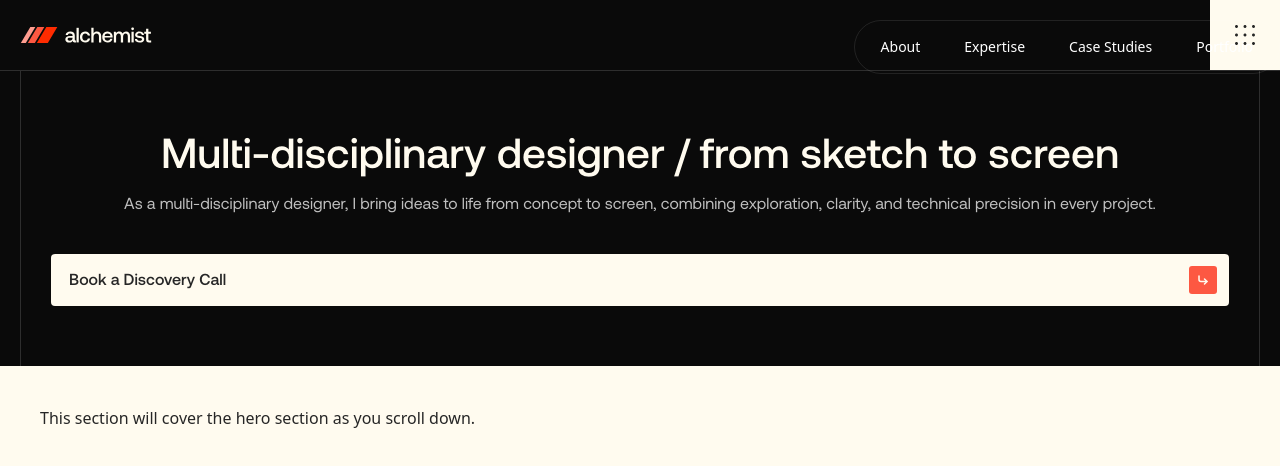
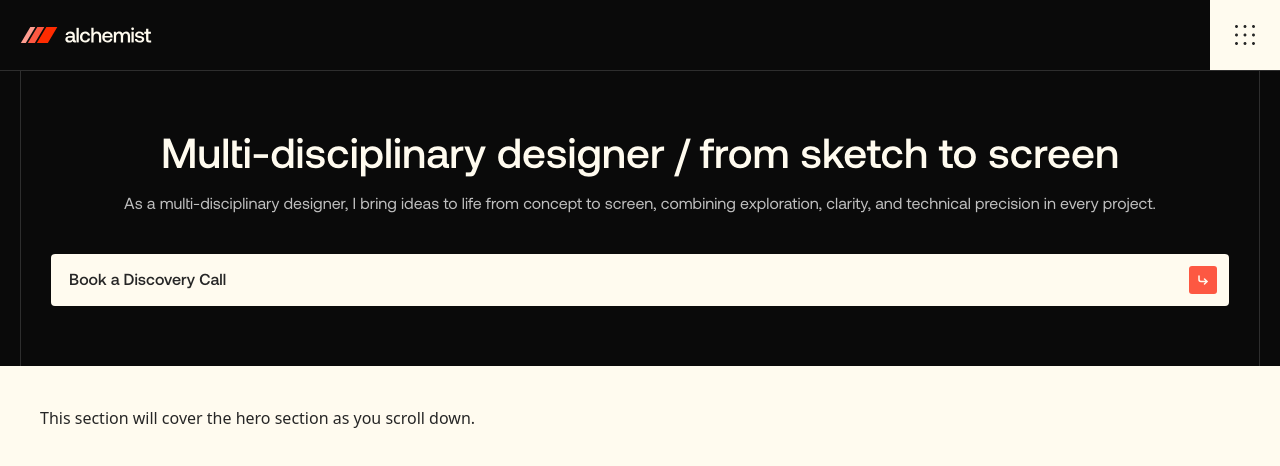
Before and after one commit to alif-firdaus/alchemist-new, a Next.js app: page / in a window 1280 px wide. Shown: the top 466 px of the page. Built offline with nearby package versions, Linux system fonts and the light colour scheme.

Commit message:
fix: removing unnecessary components

```diff
--- a/components/molecules/navbar.tsx
+++ b/components/molecules/navbar.tsx
@@ -1,6 +1,6 @@
 "use client";
 
-import { useState, useEffect } from "react";
+import { useState } from "react";
 import Link from "next/link";
 import Image from "next/image";
 
@@ -38,9 +38,6 @@ function Navbar() {
 
 	// Navbar Mobile View //
 	const [isOpen, setOpen] = useState(false);
-
-	// Store scroll position //
-	let scrollPosition = 0;
 
 	// Navbar Toggle //
 	const toggleMenu = () => {
@@ -80,38 +77,6 @@ function Navbar() {
 			);
 		}
 	};
-
-	// Navbar Background and Scroll Direction //
-	const [scrolling, setScrolling] = useState(false);
-	const [scrollDirection, setScrollDirection] = useState("up");
-
-	const handleScroll = () => {
-		const currentScrollY = window.scrollY;
-		if (currentScrollY > 0) {
-			setScrolling(true);
-		} else {
-			setScrolling(false);
-		}
-
-		if (currentScrollY > scrollPosition) {
-			setScrollDirection("down");
-		} else {
-			setScrollDirection("up");
-		}
-		scrollPosition = currentScrollY;
-	};
-
-	useEffect(() => {
-		let scrollPosition = 0;
-		if (window.scrollY > 0) {
-			setScrolling(true);
-		}
-
-		window.addEventListener("scroll", handleScroll);
-		return () => {
-			window.removeEventListener("scroll", handleScroll);
-		};
-	}, []);
 
 	return (
 		<>
@@ -209,7 +174,7 @@ function Navbar() {
 							</div>
 							<div className="flex w-full h-[70px] items-center justify-center border-b-[1px] border-dark-border">
 								<Image
-									src={dribbble}
+									src={x}
 									alt="X"
 									title="X"
 									priority={true}
@@ -235,53 +200,6 @@ function Navbar() {
 			{/* <-- ==== Navbar Mobile End ==== --> */}
 
 			{/* <-- ==== Navbar Desktop Start ==== --> */}
-			<nav
-				className={`hidden lg:flex fixed w-full px-sectionpxlg 2xl:px-sectionpx2xl z-[100] py-5 items-center justify-between transition-all duration-300 ${
-					scrolling
-						? "bg-bgbase bg-opacity-25 backdrop-blur-2xl"
-						: "bg-transparent"
-				} ${
-					scrollDirection === "down"
-						? "-translate-y-full"
-						: "translate-y-0"
-				}`}
-			>
-				<Link href="/">
-					<div className="w-fit h-fit pb-[2px]"></div>
-				</Link>
-
-				{/* <-- === Navbar Desktop Links Start === --> */}
-				<div className="flex items-center justify-center rounded-full border border-white border-opacity-10 gap-1 p-[6px]">
-					<Link href="/about">
-						<div className="flex items-center justify-center px-5 rounded-full bg-inherit py-[10px] hover:bg-white hover:bg-opacity-[0.07] duration-300 cursor-pointer">
-							<p className="text-sm text-white">About</p>
-						</div>
-					</Link>
-
-					<Link href="/expertise">
-						<div className="flex items-center justify-center px-5 rounded-full bg-inherit py-[10px] hover:bg-white hover:bg-opacity-[0.07] duration-300 cursor-pointer">
-							<p className="text-sm text-white">Expertise</p>
-						</div>
-					</Link>
-
-					<Link href="/#case-studies">
-						<div className="flex items-center justify-center px-5 rounded-full bg-inherit py-[10px] hover:bg-white hover:bg-opacity-[0.07] duration-300 cursor-pointer">
-							<p className="text-sm text-white">Case Studies</p>
-						</div>
-					</Link>
-
-					<Link
-						href="https://dribbble.com/aliffirdaus"
-						target="_blank"
-						rel="noopener noreferrer"
-					>
-						<div className="flex items-center justify-center px-5 rounded-full bg-inherit py-[10px] hover:bg-white hover:bg-opacity-[0.07] duration-300 cursor-pointer">
-							<p className="text-sm text-white">Portfolio</p>
-						</div>
-					</Link>
-				</div>
-				{/* <-- === Navbar Desktop Links End === --> */}
-			</nav>
 
 			{/* <-- ==== Navbar Desktop End ==== --> */}
 		</>
--- a/components/organisms/hero-section.tsx
+++ b/components/organisms/hero-section.tsx
@@ -1,5 +1,3 @@
-import Image from "next/image";
-
 // Import Components //
 import PrimaryButton from "../atoms/primary-button";
 
```
